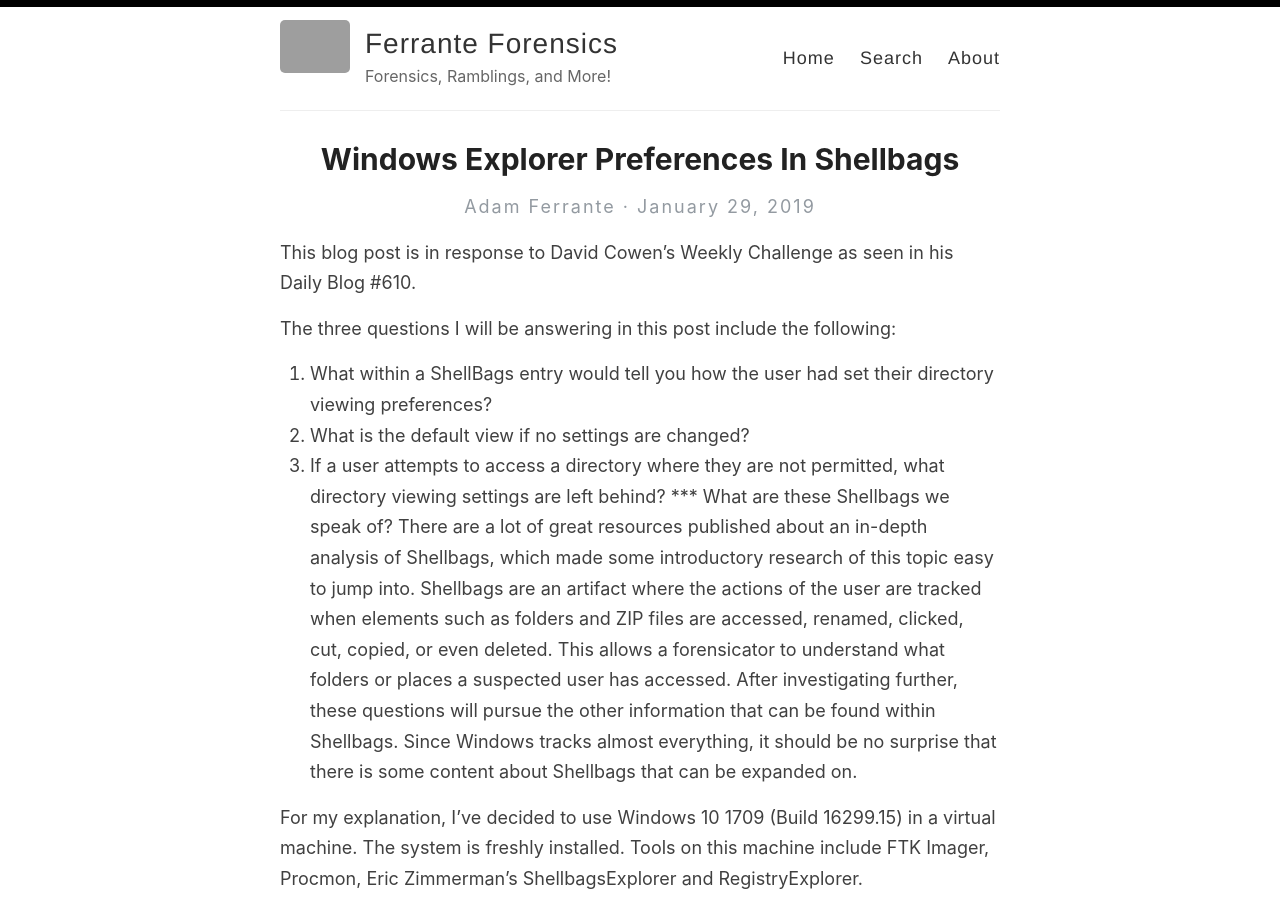
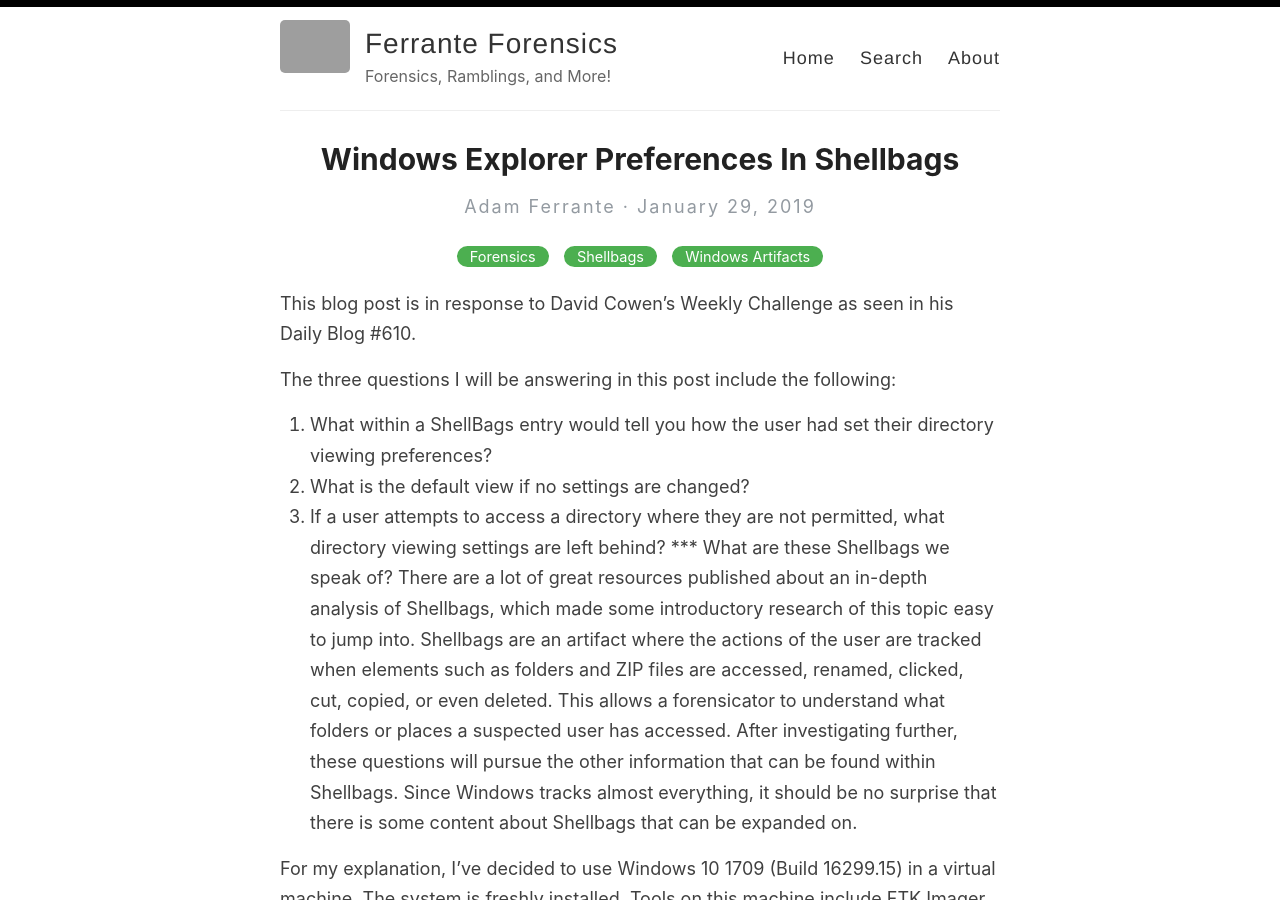
Before and after one commit to ferran7e/ferran7e.github.io, a Jekyll site: the page built from _posts/2019-01-29-windows-explorer-preferences-in-shellbags.md, in a window 1280 px wide and 900 px high. Built offline with Jekyll 4.4.1, drawn with Linux system fonts in a browser that asks for light colours; our own code applies the rules of GitHub Pages for plain Markdown files; grey boxes are pictures that could not be loaded.

Commit message:
Updated Blog Post

```diff
--- a/_posts/2019-01-29-windows-explorer-preferences-in-shellbags.md
+++ b/_posts/2019-01-29-windows-explorer-preferences-in-shellbags.md
@@ -1,3 +1,9 @@
+---
+layout: post
+title: Windows Explorer Preferences In Shellbags
+categories: [Forensics, Shellbags, Windows Artifacts]
+---
+
 This blog post is in response to David Cowen's Weekly Challenge as seen in his Daily Blog #610.
 
 The three questions I will be answering in this post include the following:
```
